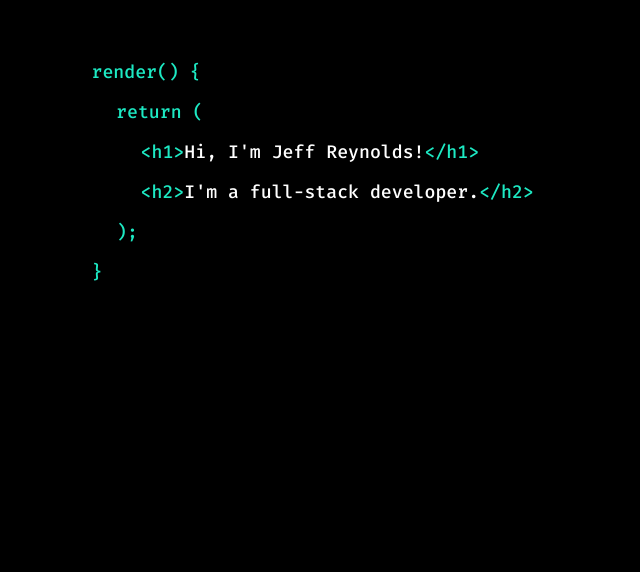
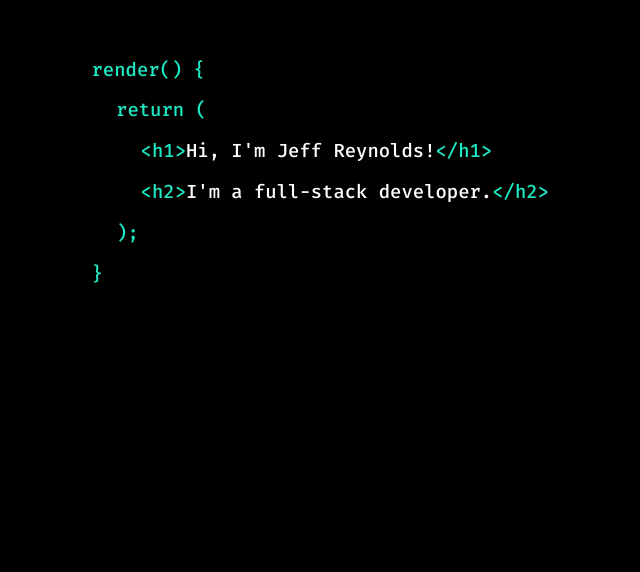
Before and after one commit to jeffDevelops/portfolio-site, a website with bundled scripts: page index.html in a window 768 px wide. Shown: the part 228-800 px from the top of the page, without its empty margins (47-687 px from the left). Built offline with nearby package versions, Linux system fonts and the light colour scheme; files whose address does not match are found by name.

Commit message:
fixes broken stuff

```diff
--- a/sass/customstyles.scss
+++ b/sass/customstyles.scss
@@ -22,6 +22,9 @@ body {
 	}
 
 // Greeting Component
+#my_header {
+
+}
 #my_header .my_h1 {
 	font-family: 'Fira Mono', monospace;
 	font-size: 2.4em;
@@ -58,6 +61,7 @@ body {
 		padding: 0 0 0 0%;
 		margin: 175px auto;
 		width: 80%;
+		min-height: 100vh;
 		.my_h1 {
 			font-size: .9em;
 			margin: 20px 0;
@@ -85,8 +89,11 @@ body {
 }
 
 @media(min-width: 656px) and (max-width: 882px) {
+	#my_header {
+		margin: 175px auto;
+	}
 	#my_header .my_h1 {
-		font-size: 1.3em;
+		font-size: 1.35em;
 		margin: 20px 0;
 
 		.my_indent {
@@ -99,9 +106,9 @@ body {
 	}
 }
 
-@media(min-width: 883px) and (max-width: 1553px) {
+@media(min-width: 883px) and (max-width: 1300px) {
 	#my_header .my_h1 {
-		font-size: 1.7em;
+		font-size: 1.65em;
 		margin: 25px 0;
 		padding: 0 0 0 10%;
 
```
Also changed, not shown: css/customstyles.css, css/customstyles.min.css.
